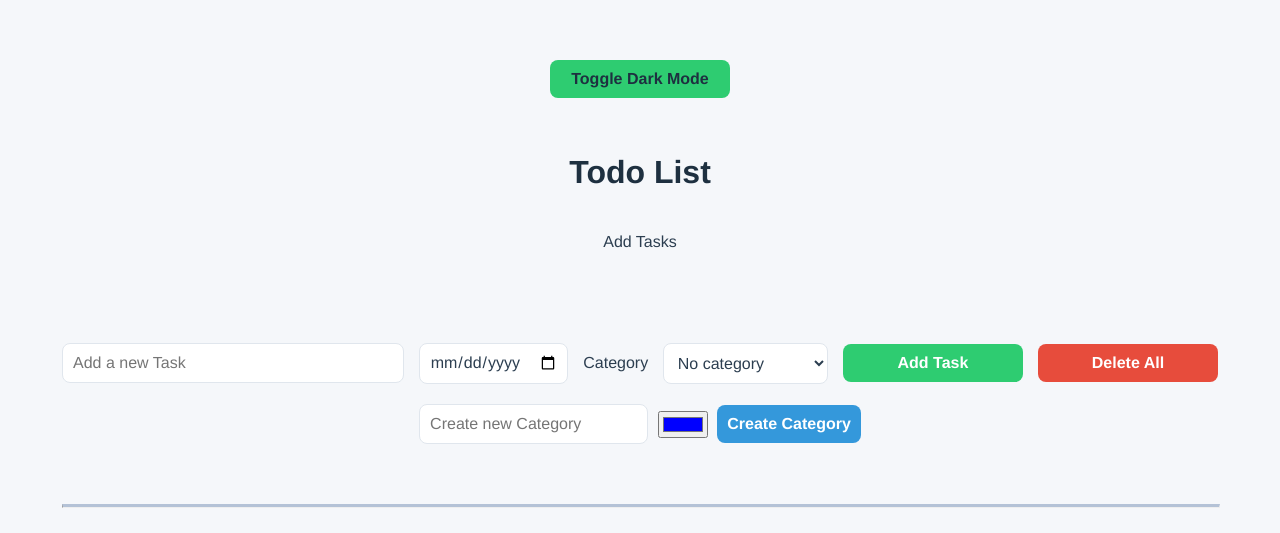
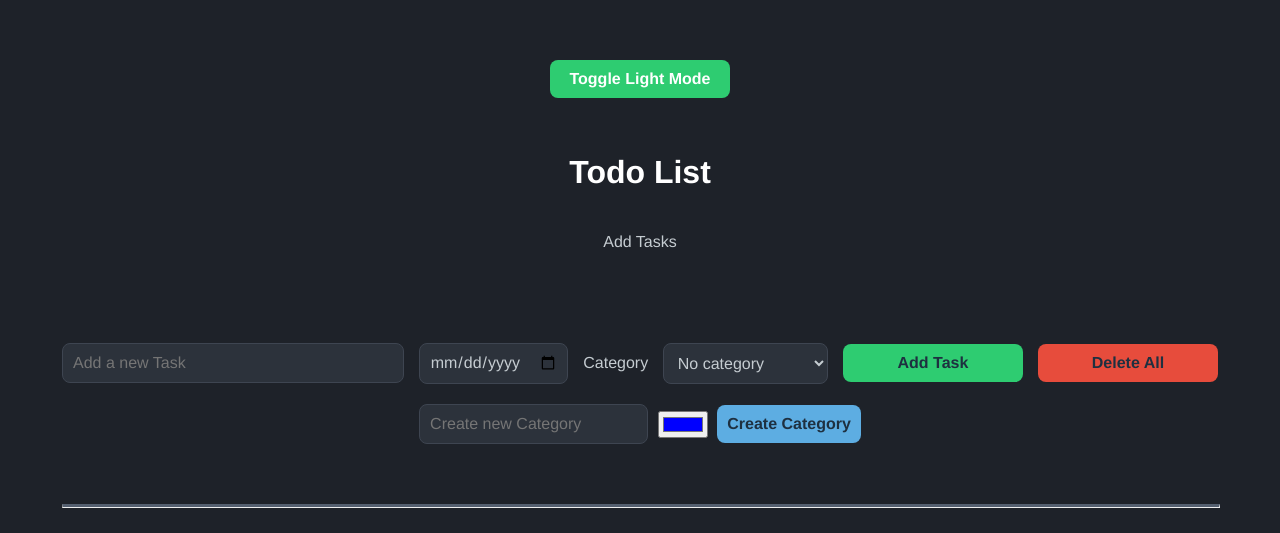
Before and after one commit to ThomasLucking/web-todo-ts, a website built with Vite: page index.html in a window 1280 px wide. Both pictures are taken after a click on the button "Toggle Dark Mode". Built offline with nearby package versions, Linux system fonts and the light colour scheme; no server answers.

Commit message:
feat: removed redundant code and fixed light/dark mode toggle closes #8

```diff
--- a/index.html
+++ b/index.html
@@ -9,7 +9,7 @@
   <title>Web todolist project</title>
 </head>
 
-<body id="body_task" class="dark-mode">
+<body id="body_task">
   <script type="module" src="/src/main.ts"></script>
   <div class="main-container">
     <div class="container">
--- a/src/assets/style.css
+++ b/src/assets/style.css
@@ -53,36 +53,6 @@
 
   /* Input Specific Colors */
   --input-bg: #2c323b;
-  --input-text: var(--text);
-}
-
-.light-mode {
-  --bg: #f5f7fa;
-  --text: #2c3e50;
-  --heading: #1e3040;
-
-  --card-bg: white;
-  --card-hover-bg: #f9fbfc;
-
-  --highlight: #3498db;
-
-  --border: #e0e6ed;
-  --section-divider: #b4c2d6;
-
-  --shadow-light: rgba(52, 152, 219, 0.1);
-  --shadow-hover: rgba(52, 152, 219, 0.2);
-
-  --btn-primary-bg: #2ecc71;
-  --btn-primary-text: white;
-
-  --color-error: #e74c3c;
-  --color-delete: #c0392b;
-  --delete-text: var(--color-error);
-
-  --color-overdue: #f39c12;
-
-  /* Input Specific Colors */
-  --input-bg: white;
   --input-text: var(--text);
 }
 
--- a/src/main.ts
+++ b/src/main.ts
@@ -5,7 +5,12 @@ import CategoryManager from './CategoriesHooks/CategoriesManager'
 import { CategoryAPI } from './CategoryApiHandling/CategoryAPI'
 import { TaskAPI } from './TaskApiHandling/TaskAPI'
 
-const themeToggle = document.querySelector<HTMLButtonElement>('.theme-toggle') // or HTMLInputElement
+import { DARK_MODE_TOGGLE } from './types/index'
+
+const themeToggle = document.querySelector<HTMLButtonElement>(
+  `.${DARK_MODE_TOGGLE}`,
+)
+// or HTMLInputElement
 const themePreferenceKey = 'themePreference'
 const main_body = document.body
 
@@ -21,19 +26,30 @@ new CategoryManager(categoriesAPI)
 new TaskManager(taskAPI, categoryAPI, categoriesAPI)
 
 if (themeToggle) {
+  const applyTheme = (theme: 'light' | 'dark') => {
+    main_body.className = `${theme}-mode`
+    localStorage.setItem(themePreferenceKey, theme)
+    themeToggle.textContent = `Toggle ${theme === 'dark' ? 'Light' : 'Dark'} Mode`
+  }
+
+  // window.matchMedia evaluates a media query and returns an object
+  // that tells you whether the query currently matches..
+  const savedTheme = localStorage.getItem(themePreferenceKey) as
+    | 'light'
+    | 'dark'
+    | null
+  const initialTheme =
+    savedTheme ||
+    (window.matchMedia('(prefers-color-scheme: dark)').matches
+      ? 'dark'
+      : 'light')
+
+  applyTheme(initialTheme)
+
   themeToggle.addEventListener('click', () => {
-    const isCurrentlyDark = main_body.classList.contains('dark-mode')
-
-    if (isCurrentlyDark) {
-      main_body.classList.replace('dark-mode', 'light-mode')
-
-      themeToggle.textContent = 'Toggle Dark Mode'
-      localStorage.setItem(themePreferenceKey, 'light')
-    } else {
-      main_body.classList.replace('light-mode', 'dark-mode')
-
-      themeToggle.textContent = 'Toggle Light Mode'
-      localStorage.setItem(themePreferenceKey, 'dark')
-    }
+    const newTheme = main_body.classList.contains('dark-mode')
+      ? 'light'
+      : 'dark'
+    applyTheme(newTheme)
   })
 }
```
